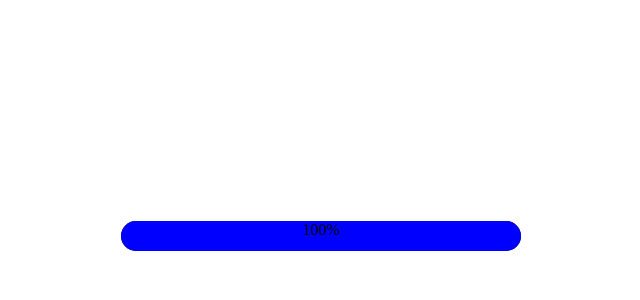
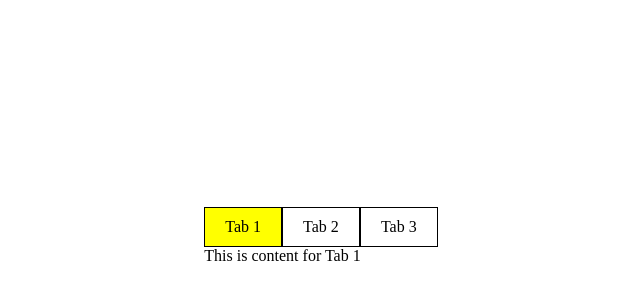
Before and after one commit to Maheshmahto/React_Machine_code, a React (Vite) app: page / in a window 1280 px wide. Shown: the part 172-472 px from the top of the page, without its empty margins (319-959 px from the left). Built offline with nearby package versions, Linux system fonts and the light colour scheme.

Commit message:
new project

```diff
--- a/src/App.jsx
+++ b/src/App.jsx
@@ -14,6 +14,7 @@ import Load from './Components/Load-more/Load'
 import Progress from './Components/Progress/Progress'
 
 import './App.css'
+import TabTest from './Components/Tabs/TabTest'
 const App = () => {
   const [progress,setprogress]=useState(0);
   useEffect( ()=>{
@@ -41,7 +42,8 @@ const App = () => {
      {/* <Countdown></Countdown> */}
      {/* <Load></Load> */}
 
-     <Progress progress={progress} color={'blue'}></Progress>
+     {/* <Progress progress={progress} color={'blue'}></Progress> */}
+     <TabTest></TabTest>
     </div>
   )
 }
--- /dev/null
+++ b/src/Components/Tabs/Tab.jsx
@@ -0,0 +1,31 @@
+import React, { useState } from 'react';
+import './style.css';
+
+const Tab = ({ tabs }) => {
+    const [currentIndex, setCurrentIndex] = useState(0);
+
+    const handleOnclick = (index) => {
+        setCurrentIndex(index);
+    };
+
+    return (
+        <div className="tab-container">
+            <div className="heading">
+                {tabs.map((item, index) => (
+                    <div
+                        className={`tabs ${index === currentIndex ? 'active' : ''}`}
+                        key={index}
+                        onClick={() => handleOnclick(index)}
+                    >
+                        <span className="tab-item">{item.label}</span>
+                    </div>
+                ))}
+            </div>
+            <div className="content">
+                {tabs[currentIndex] && tabs[currentIndex].content}
+            </div>
+        </div>
+    );
+};
+
+export default Tab;
--- /dev/null
+++ b/src/Components/Tabs/TabTest.jsx
@@ -0,0 +1,31 @@
+import React from 'react';
+import Tab from './Tab';
+
+function RandomComponent() {
+    return <h1>Some random content</h1>;
+}
+
+const TabTest = () => {
+    const tabs = [
+        {
+            label: 'Tab 1',
+            content: <div>This is content for Tab 1</div>,
+        },
+        {
+            label: 'Tab 2',
+            content: <div>This is content for Tab 2</div>,
+        },
+        {
+            label: 'Tab 3',
+            content: <RandomComponent />,
+        },
+    ];
+
+    return (
+        <div>
+            <Tab tabs={tabs} />
+        </div>
+    );
+};
+
+export default TabTest;
--- /dev/null
+++ b/src/Components/Tabs/style.css
@@ -0,0 +1,19 @@
+
+.tab-item{
+    padding: 10px;
+    cursor: pointer;
+}
+.tabs{
+border: 1px solid black;
+padding: 10px;
+}
+.heading{
+    display: flex;
+}
+.active{
+    background-color: yellow;
+    color: black;
+}
+.content{
+    color: black;
+}
```
